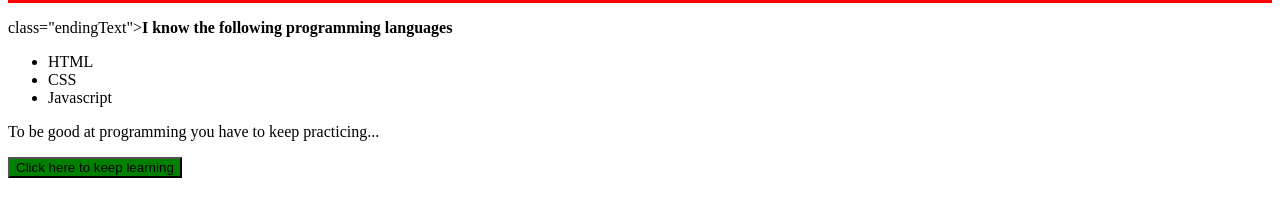
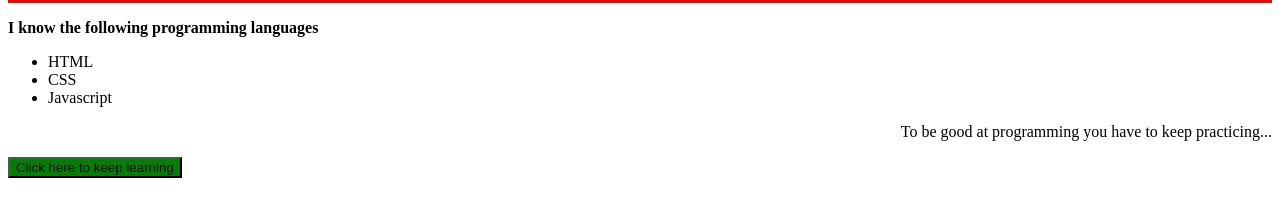
Before and after one commit to Jaishil-Patel/CSSexperiments, a plain HTML site: page index.html in a window 1280 px wide. Shown: the part 234-450 px from the top of the page. Drawn offline with Linux system fonts and the light colour scheme.

Commit message:
Update index.html

```diff
--- a/index.html
+++ b/index.html
@@ -37,7 +37,7 @@ div{
 <p>I love web development</p>
 </div>
 
-<p> class="endingText"><strong>I know the following programming languages</strong></p>
+<p><strong>I know the following programming languages</strong></p>
 
 <ul>
 <li>HTML</li>
@@ -45,7 +45,7 @@ div{
 <li>Javascript</li>
 </ul>
 
-<p>To be good at programming you have to keep practicing...</p>
+<p class="endingText">To be good at programming you have to keep practicing...</p>
 
 <input type="button" class="buttonStuff" value="Click here to keep learning">
 
```
